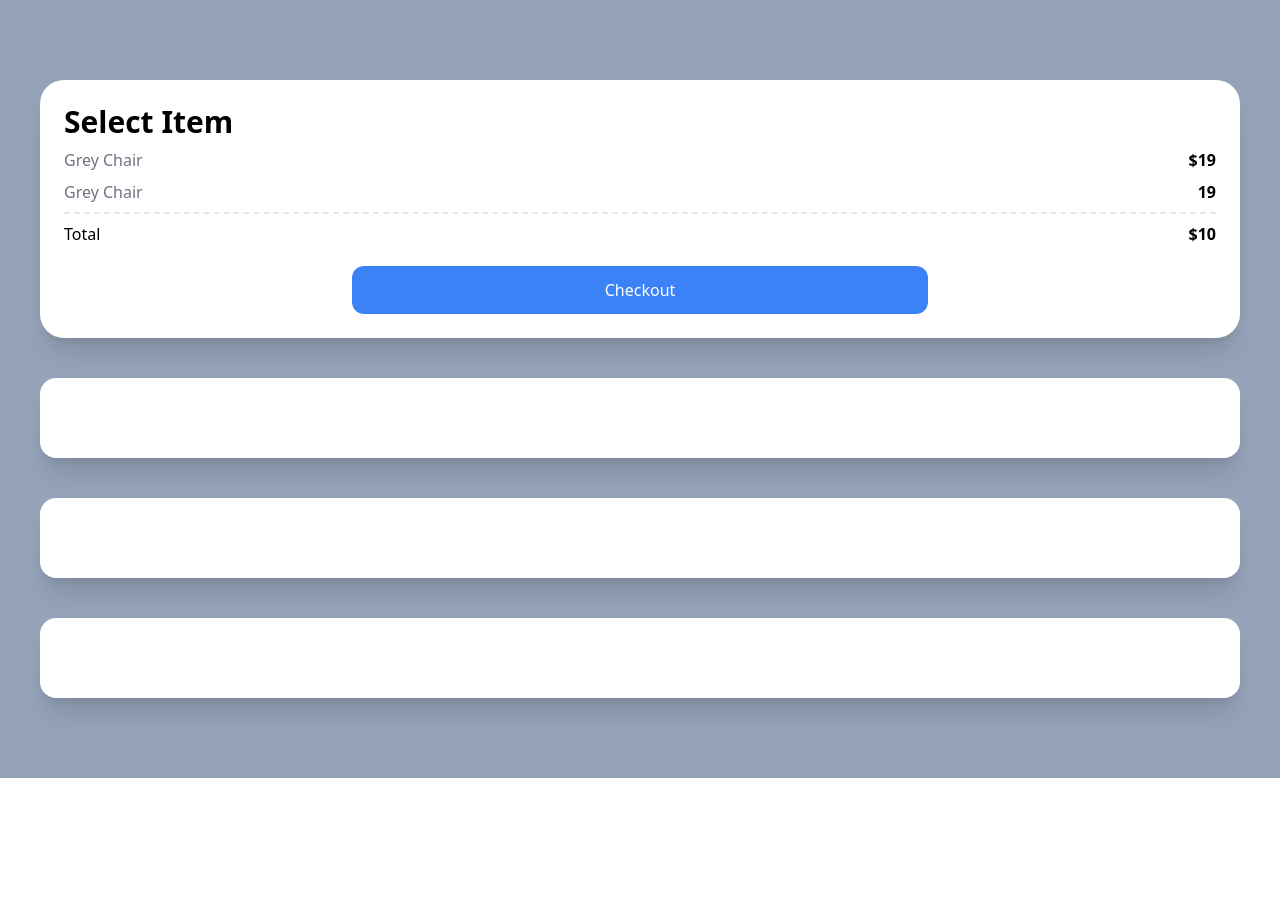
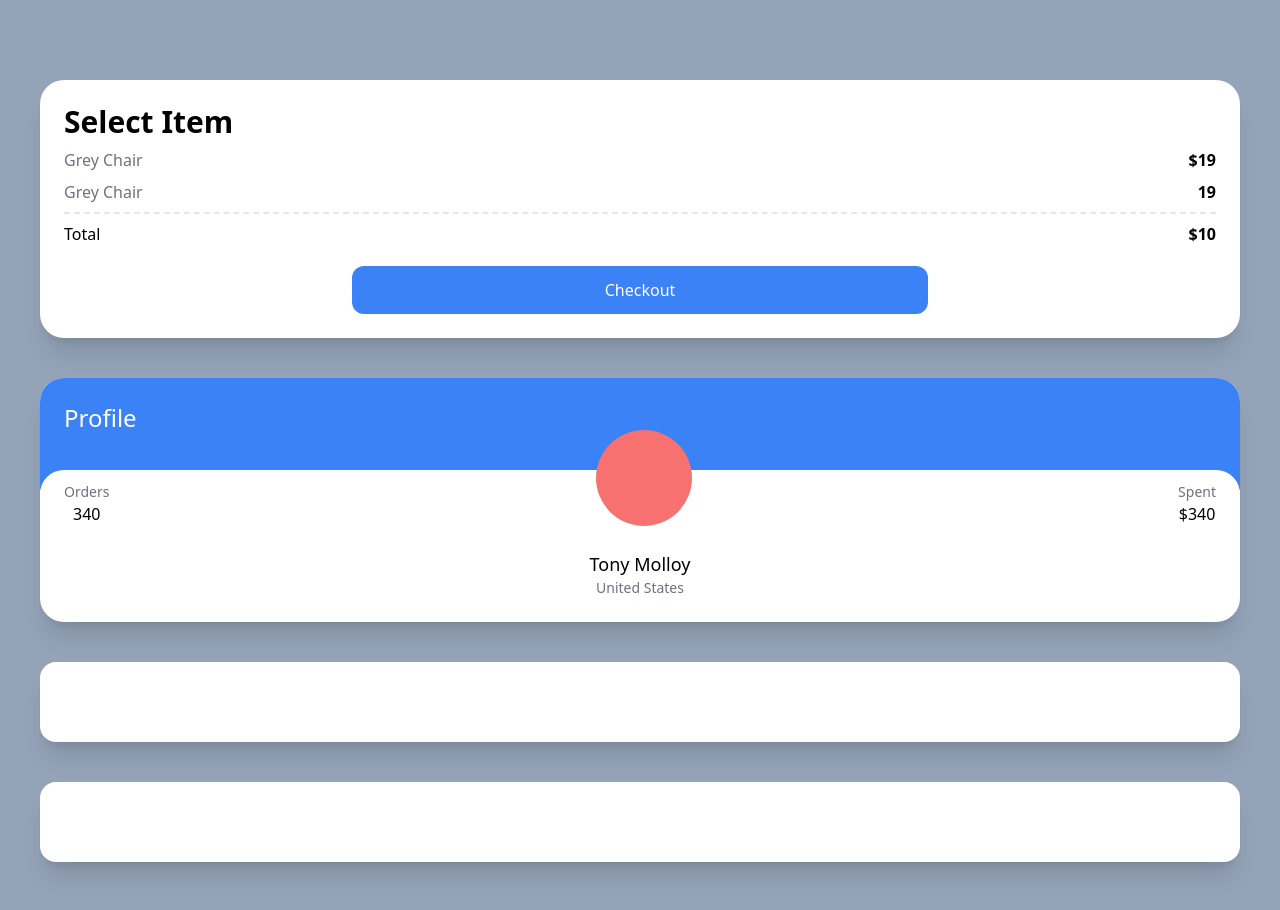
Before and after one commit to yeongminChae/NextJs-Deep-Studying, a Next.js app in the folder carrot-market/: page / in a window 1280 px wide. Shown: the top 910 px of the page. Before the commit the page ends 800 px from the top, so only its background shows below. Built offline with nearby package versions, Linux system fonts and the light colour scheme.

Commit message:
tailwind - test drive part two

```diff
--- a/carrot-market/pages/index.tsx
+++ b/carrot-market/pages/index.tsx
@@ -21,7 +21,28 @@ const Home: NextPage = () => {
           Checkout
         </div>
       </div>
-      <div className="bg-white p-10 rounded-2xl shadow-xl"></div>
+      <div className="bg-white overflow-hidden rounded-3xl shadow-xl">
+        <div className="bg-blue-500 p-6 pb-14 ">
+          <span className="text-white text-2xl">Profile</span>
+        </div>
+        <div className="rounded-3xl p-6 relative -top-5 bg-white ">
+          <div className="flex relative -top-16 items-end justify-between ">
+            <div className="flex flex-col items-center">
+              <span className="text-sm text-gray-500">Orders</span>
+              <span className="font-medium">340</span>
+            </div>
+            <div className="h-24 w-24 bg-red-400 rounded-full " />
+            <div className="flex flex-col items-center">
+              <span className="text-sm text-gray-500">Spent</span>
+              <span className="font-medium">$340</span>
+            </div>
+          </div>
+          <div className="relative flex flex-col items-center -mt-10 -mb-5">
+            <span className="text-lg font-medium">Tony Molloy</span>
+            <span className="text-sm text-gray-500">United States</span>
+          </div>
+        </div>
+      </div>
       <div className="bg-white p-10 rounded-2xl shadow-xl"></div>
       <div className="bg-white p-10 rounded-2xl shadow-xl"></div>
     </div>
```
